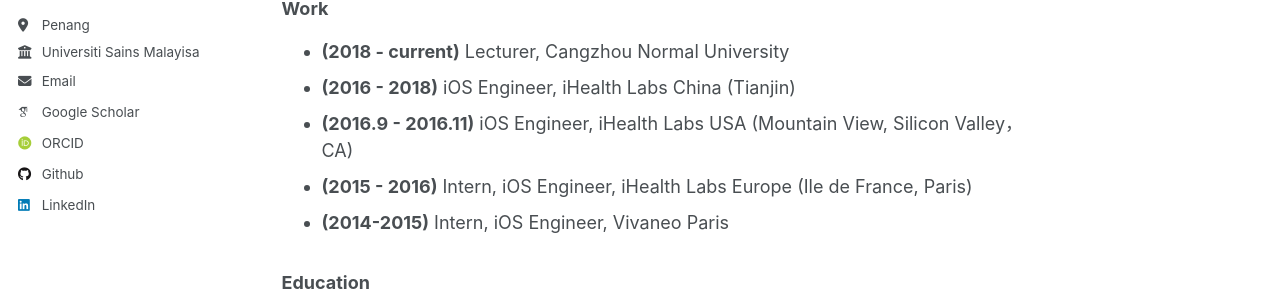
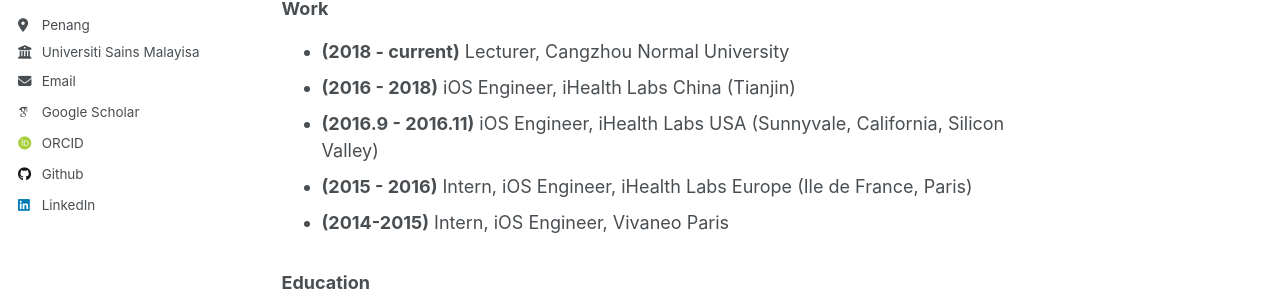
Before and after one commit to sydmou/sydmou.github.io, a Jekyll site: the page built from _pages/about.md, in a window 1280 px wide and 1368 px high. Shown: the part 348-654 px from the top of the window. Built offline with Jekyll 4.4.1, drawn with Linux system fonts in a browser that asks for light colours; some web fonts are replaced.

Commit message:
Update about.md

```diff
--- a/_pages/about.md
+++ b/_pages/about.md
@@ -12,7 +12,7 @@
 ### Work
  - **(2018 - current)** Lecturer, Cangzhou Normal University
  - **(2016 - 2018)** iOS Engineer, iHealth Labs China (Tianjin)
- - **(2016.9 - 2016.11)** iOS Engineer, iHealth Labs USA (Mountain View, Silicon Valley， CA)
+ - **(2016.9 - 2016.11)** iOS Engineer, iHealth Labs USA (Sunnyvale, California, Silicon Valley)
  - **(2015 - 2016)** Intern, iOS Engineer, iHealth Labs Europe (Ile de France, Paris)
  - **(2014-2015)** Intern, iOS Engineer, Vivaneo Paris
 
```
